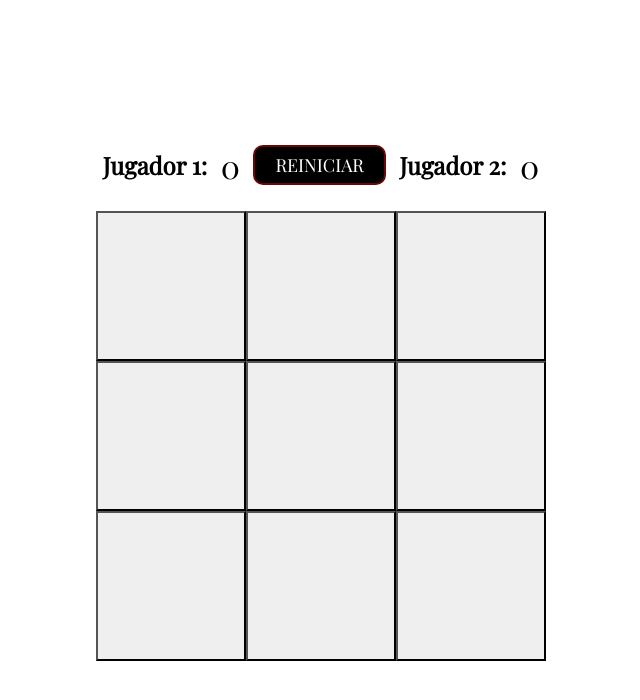
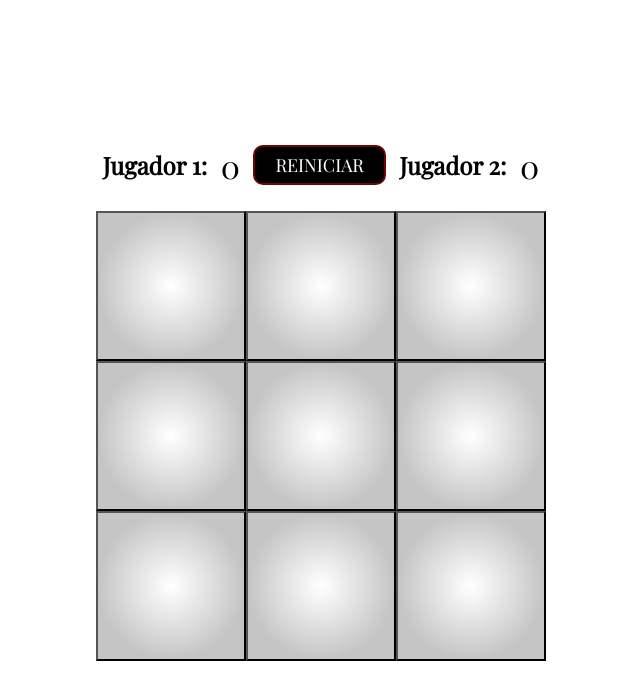
Before and after one commit to ManuelSeisdedos/Ta-Te-Ti, a plain HTML site: page index.html in a window 1280 px wide. Shown: the whole page, without its empty margins (319-959 px from the left). Drawn offline with nearby package versions, Linux system fonts and the light colour scheme; a web font is replaced by a local one.

Commit message:
Estilo radial-gradient

```diff
--- a/styles.css
+++ b/styles.css
@@ -56,6 +56,7 @@ body {
     width: 100%;
     height: 100%;
     border-color: black;
+    background-image:radial-gradient(closest-side, white, rgb(197, 197, 197))
 }
 
 .ta-te-ti button {
```
